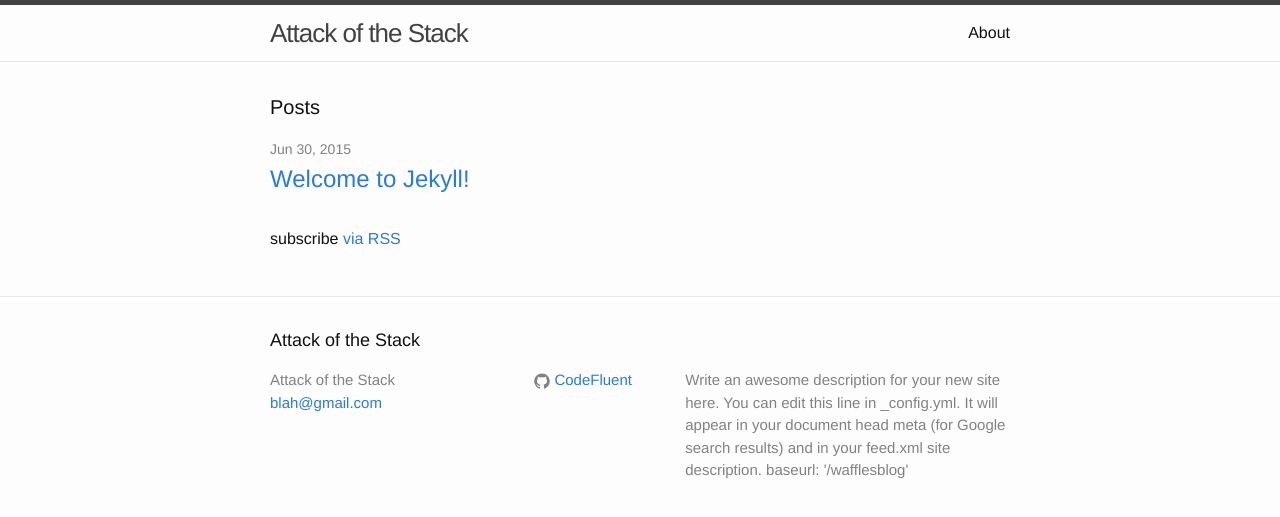
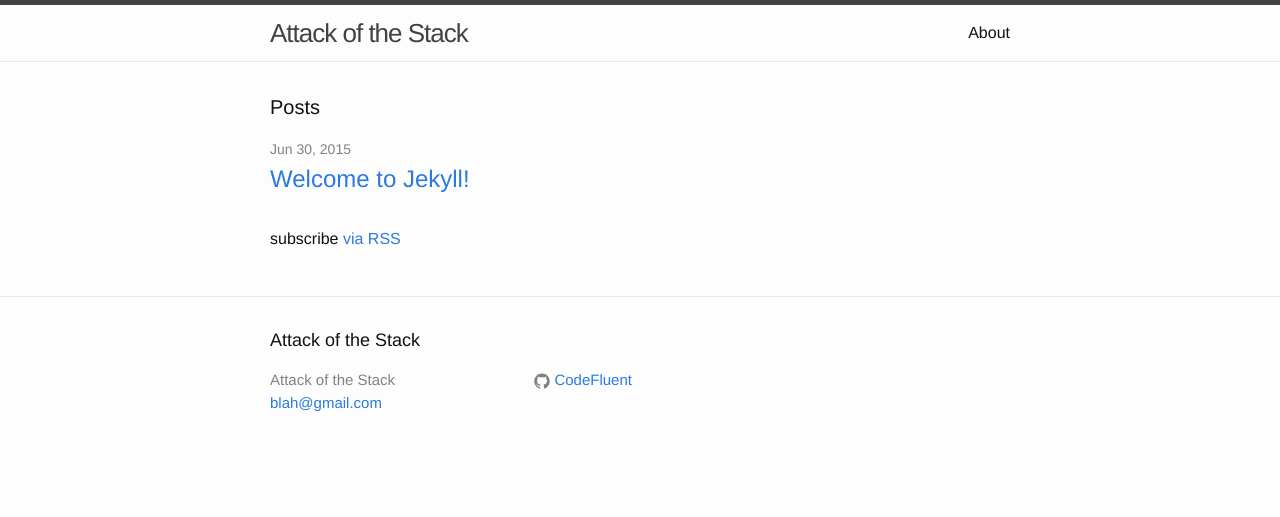
Before and after one commit to CodeFluent/wafflesblog, a Jekyll site: the page built from index.html, in a window 1280 px wide. Shown: the top 517 px of the page. Built offline with Jekyll 4.4.1, drawn with Linux system fonts in a browser that asks for light colours.

Commit message:
Fixed CSS again

```diff
--- a/_config.yml
+++ b/_config.yml
@@ -1,13 +1,7 @@
 # Site settings
 title: Attack of the Stack
 email: blah@gmail.com
-description: > # this means to ignore newlines until "baseurl:"
-  Write an awesome description for your new site here. You can edit this
-  line in _config.yml. It will appear in your document head meta (for
-  Google search results) and in your feed.xml site description.
-  baseurl: '/wafflesblog'
-url: "http://yourdomain.com" # the base hostname & protocol for your site
-
+baseurl: '/wafflesblog'
 github_username:  CodeFluent
 highlighter: pygments
 encoding: UTF-8
```
